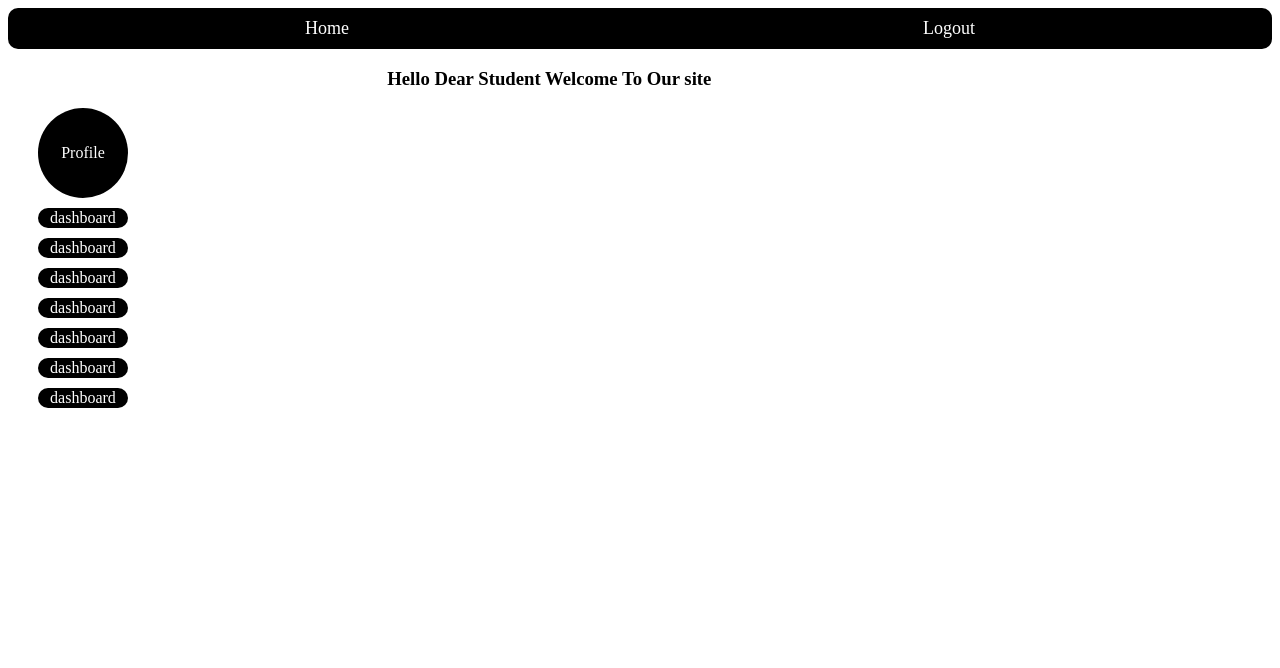
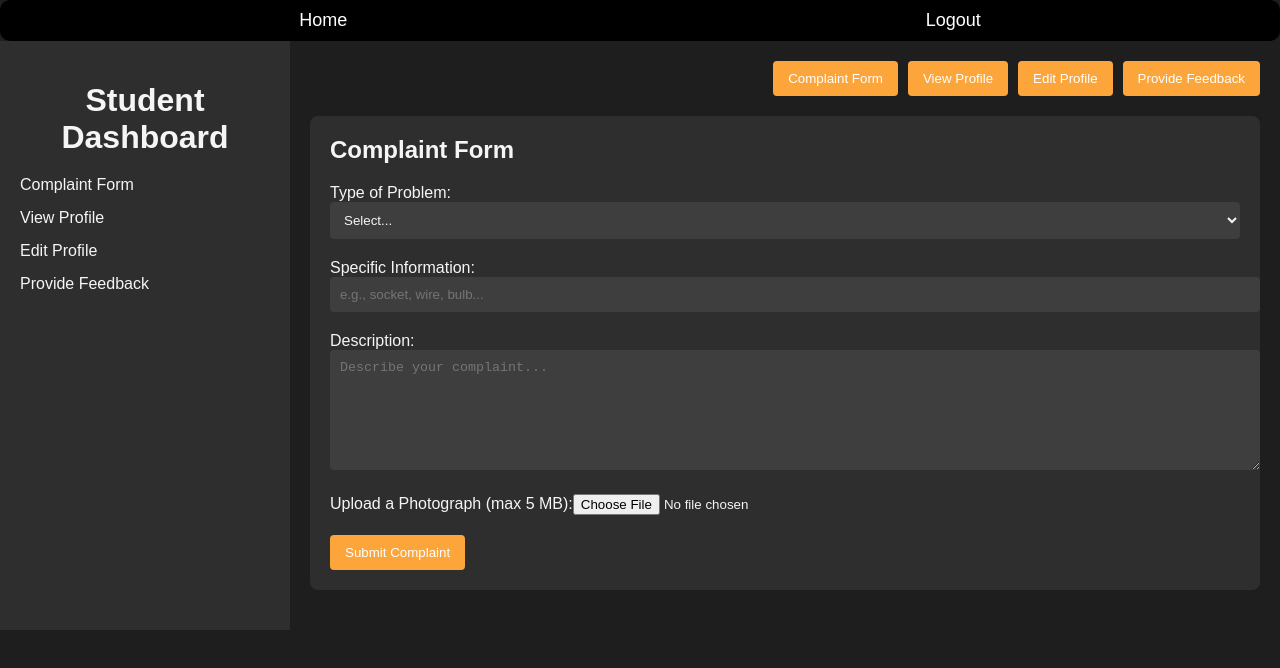
Before and after one commit to DHL-Code/StudentFacilityComplaintManagmentSystem, a React (Vite) app in the folder client/: page /StudentAccount in a window 1280 px wide. Shown: the top 668 px of the page. Built offline with nearby package versions, Linux system fonts and the light colour scheme.

Commit message:
Student dashboard

```diff
--- a/client/src/components/App.jsx
+++ b/client/src/components/App.jsx
@@ -8,6 +8,7 @@ import StudentNav from './StudentNav';
 import Signup from './Signup';
 import Login from './Login';
 import ForgotPassword from './ForgotPassword';
+
 
 ForgotPassword
 
--- a/client/src/components/StudentAccount.jsx
+++ b/client/src/components/StudentAccount.jsx
@@ -1,35 +1,137 @@
-import React from 'react';
+import React, { useState } from 'react';
 import '../styles/Student.css'
-const StudentAccount = () => {
-  return (
 
-	<>
-	<section>
-	<h3>Hello Dear Student Welcome To Our site</h3>
-	</section>
-	<div className='Profile'>Profile</div>
-	<div className='dashboard'>
-		dashboard</div>
-		<div className='dashboard'>
-		dashboard
-	</div>
-	<div className='dashboard'>
-		dashboard
-	</div>
-	<div className='dashboard'>
-		dashboard
-	</div>
-	<div className='dashboard'>
-		dashboard
-	</div>
-	<div className='dashboard'>
-		dashboard
-	</div>
-	<div className='dashboard'>
-		dashboard
-	</div>
-</>
-  );
+
+const Dashboard = () => {
+    const [activeSection, setActiveSection] = useState('complaintForm');
+    const [complaintType, setComplaintType] = useState('');
+    const [specificInfo, setSpecificInfo] = useState('');
+    const [description, setDescription] = useState('');
+    const [file, setFile] = useState(null);
+    const [fileError, setFileError] = useState('');
+
+    const handleNavigation = (section) => {
+        setActiveSection(section);
+    };
+
+    const handleFileChange = (e) => {
+        const selectedFile = e.target.files[0];
+        if (selectedFile) {
+            const isValidType = selectedFile.type === 'image/jpeg' || selectedFile.type === 'image/png';
+            const isValidSize = selectedFile.size <= 5 * 1024 * 1024; // 5 MB
+
+            if (isValidType && isValidSize) {
+                setFile(selectedFile);
+                setFileError('');
+            } else {
+                setFileError('File must be a JPG or PNG and less than 5 MB.');
+            }
+        }
+    };
+
+    const handleSubmitComplaint = (e) => {
+        e.preventDefault();
+        alert(`Complaint submitted:\nType: ${complaintType}\nDetails: ${specificInfo}\nDescription: ${description}\nFile: ${file?.name}`);
+    };
+
+    return (
+        <div className="dashboard">
+            <div className="sidebar">
+                <h1>Student Dashboard</h1>
+                <ul>
+                    <li onClick={() => handleNavigation('complaintForm')}>Complaint Form</li>
+                    <li onClick={() => handleNavigation('viewProfile')}>View Profile</li>
+                    <li onClick={() => handleNavigation('editProfile')}>Edit Profile</li>
+                    <li onClick={() => handleNavigation('provideFeedback')}>Provide Feedback</li>
+                </ul>
+            </div>
+
+            <div className="content">
+                <div className="top-nav">
+                    <button onClick={() => handleNavigation('complaintForm')}>Complaint Form</button>
+                    <button onClick={() => handleNavigation('viewProfile')}>View Profile</button>
+                    <button onClick={() => handleNavigation('editProfile')}>Edit Profile</button>
+                    <button onClick={() => handleNavigation('provideFeedback')}>Provide Feedback</button>
+                </div>
+
+                {activeSection === 'complaintForm' && (
+                    <section className="complaint-form">
+                        <h2>Complaint Form</h2>
+                        <form onSubmit={handleSubmitComplaint}>
+                            <label>
+                                Type of Problem:
+                                <select value={complaintType} onChange={(e) => setComplaintType(e.target.value)}>
+                                    <option value="">Select...</option>
+                                    <option value="Electricity">Electricity</option>
+                                    <option value="Toilet Problem">Toilet Problem</option>
+                                    <option value="Water Pipe Issue">Water Pipe Issue</option>
+                                </select>
+                            </label>
+                            <label>
+                                Specific Information:
+                                <input
+                                    type="text"
+                                    value={specificInfo}
+                                    onChange={(e) => setSpecificInfo(e.target.value)}
+                                    placeholder="e.g., socket, wire, bulb..."
+                                />
+                            </label>
+                            <label>
+                                Description:
+                                <textarea
+                                    value={description}
+                                    onChange={(e) => setDescription(e.target.value)}
+                                    placeholder="Describe your complaint..."
+                                />
+                            </label>
+                            <label>
+                                Upload a Photograph (max 5 MB):
+                                <input type="file" accept=".jpg,.png" onChange={handleFileChange} />
+                                {fileError && <p className="error">{fileError}</p>}
+                            </label>
+                            <button type="submit">Submit Complaint</button>
+                        </form>
+                    </section>
+                )}
+
+                {activeSection === 'viewProfile' && (
+                    <section className="view-profile">
+                        <h2>View Profile</h2>
+                        <p>Name: Alex Johnson</p>
+                        <p>Email: alex.johnson@student.com</p>
+                        <p>Course: Computer Science</p>
+                    </section>
+                )}
+
+                {activeSection === 'editProfile' && (
+                    <section className="edit-profile">
+                        <h2>Edit Profile</h2>
+                        <form>
+                            <label>
+                                Name:
+                                <input type="text" defaultValue="Alex Johnson" />
+                            </label>
+                            <label>
+                                Email:
+                                <input type="email" defaultValue="alex.johnson@student.com" />
+                            </label>
+                            <button type="submit">Save Changes</button>
+                        </form>
+                    </section>
+                )}
+
+                {activeSection === 'provideFeedback' && (
+                    <section className="provide-feedback">
+                        <h2>Provide Feedback</h2>
+                        <form>
+                            <textarea placeholder="Provide your feedback..." />
+                            <button type="submit">Submit Feedback</button>
+                        </form>
+                    </section>
+                )}
+            </div>
+        </div>
+    );
 };
 
-export default StudentAccount;
+export default Dashboard;
--- a/client/src/styles/Student.css
+++ b/client/src/styles/Student.css
@@ -1,26 +1,122 @@
-h3{
-	margin-left: 30%;
+/* Dashboard.css */
+body {
+    margin: 0;
+    font-family: Arial, sans-serif;
+    background-color: #1e1e1e;
+    color: #f5f5f5;
 }
-.Profile{
-	border-radius: 100px;
-	color: white;
-	background-color: black;
-	width: 90px;
-	height: 90px;
-	margin-left: 30px;
-	display: flex;
-	align-items: center;
-	justify-content: center;
+
+.dashboard {
+    display: flex;
 }
-.dashboard{
-	margin-top: 10px;
-	color: white;
-	background-color: black;
-	width: 90px;
-	height: 20px;
-	margin-left: 30px;
-	display: flex;
-	align-items: center;
-	justify-content: center;
-	border-radius: 10px;
+
+.sidebar {
+    width: 250px;
+    background-color: #2e2e2e;
+    padding: 20px;
 }
+
+.sidebar h1 {
+    text-align: center;
+    margin-bottom: 20px;
+}
+
+.sidebar ul {
+    list-style-type: none;
+    padding: 0;
+}
+
+.sidebar li {
+    margin: 15px 0;
+    cursor: pointer;
+}
+
+.sidebar li:hover {
+    color: #4a90e2;
+}
+
+.content {
+    flex: 1;
+    padding: 20px;
+}
+
+.top-nav {
+    display: flex;
+    justify-content: flex-end;
+    margin-bottom: 20px;
+}
+
+.top-nav button {
+    background-color:#fba53b;
+    border: none;
+    color: white;
+    padding: 10px 15px;
+    border-radius: 4px;
+    margin-left: 10px;
+    cursor: pointer;
+}
+
+.top-nav button:hover {
+    background-color: #357ab8;
+}
+
+section {
+    background-color: #2e2e2e;
+    padding: 20px;
+    border-radius: 8px;
+    margin-bottom: 20px;
+}
+
+h2 {
+    margin-top: 0;
+}
+
+label {
+    display: block;
+    margin-bottom: 10px;
+}
+
+textarea {
+    width: 100%;
+    height: 100px;
+    margin-bottom: 10px;
+    border: none;
+    border-radius: 4px;
+    padding: 10px;
+    background-color: #3e3e3e;
+    color: #f5f5f5;
+}
+
+input[type="text"],
+input[type="email"],
+select {
+    width: 100%;
+    padding: 10px;
+    margin-bottom: 10px;
+    border: none;
+    border-radius: 4px;
+    background-color: #3e3e3e;
+    color: #f5f5f5;
+}
+
+input[type="file"] {
+    margin-bottom: 10px;
+}
+
+button {
+    background-color:#fba53b;
+    border: none;
+    color: white;
+    padding: 10px 15px;
+    border-radius: 4px;
+    cursor: pointer;
+}
+
+button:hover {
+    background-color: #357ab8;
+}
+
+.error {
+    color: red;
+    font-size: 0.9em;
+}
--- a/package.json
+++ b/package.json
@@ -1,5 +1,6 @@
 {
   "dependencies": {
-    "@tippyjs/react": "^4.2.6"
+    "@tippyjs/react": "^4.2.6",
+    "tippy.js": "^6.3.7"
   }
 }
```
Also changed, not shown: 1 other file (tests, documents, lock files or other folders).
